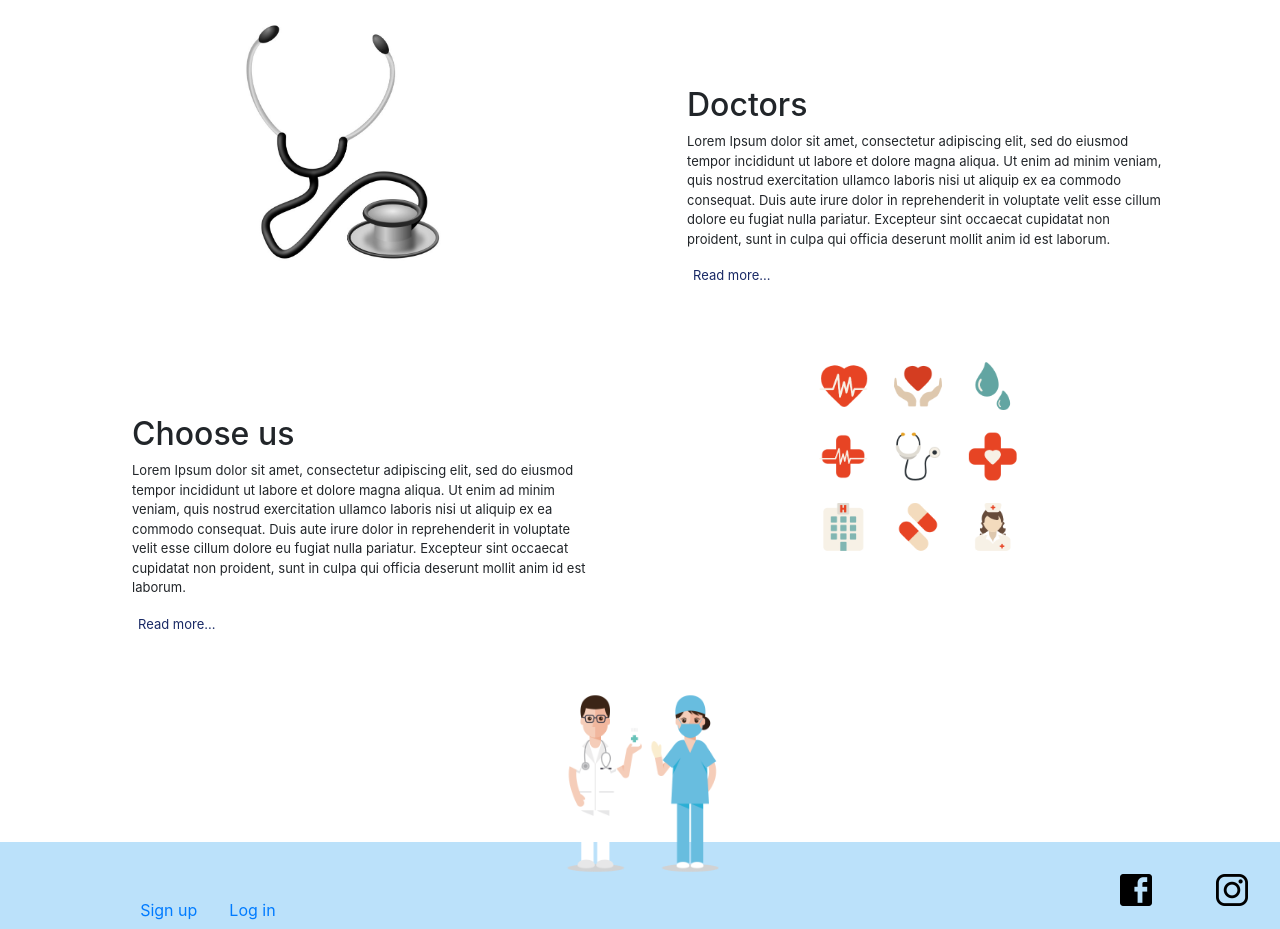
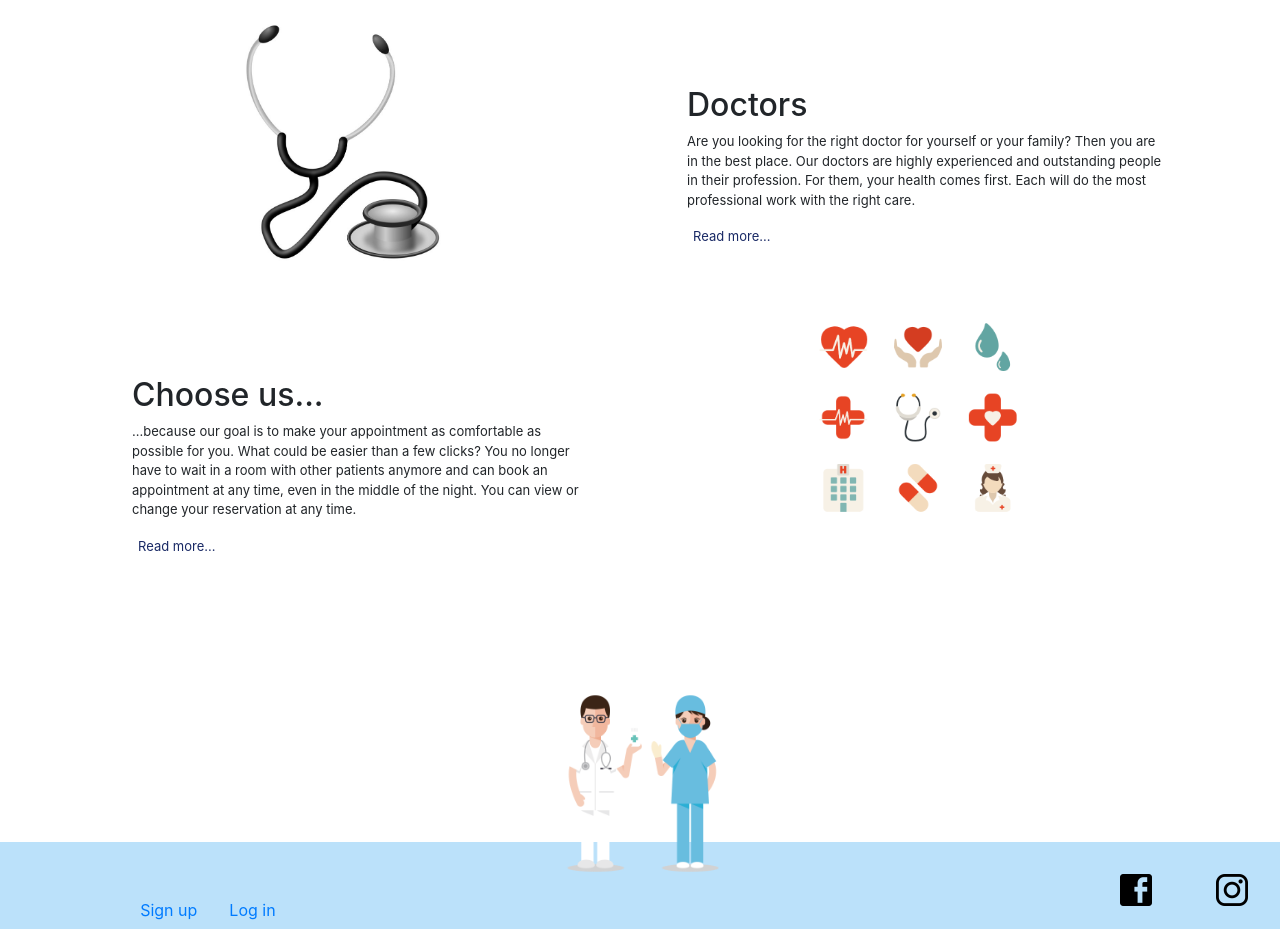
Before and after one commit to laszlobujak/docvisit, a React (Create React App) app in the folder frontend/docvisitui/: page / in a window 1280 px wide. Shown: the part 1640-2569 px from the top of the page. Built offline with nearby package versions, Linux system fonts and the light colour scheme; a web font is replaced by a local one.

Commit message:
marketing text added

```diff
--- a/frontend/docvisitui/src/pages/homepage/homepage.jsx
+++ b/frontend/docvisitui/src/pages/homepage/homepage.jsx
@@ -57,13 +57,10 @@
               <div className="text">
                 <h2>Doctors</h2>
                 <p>
-                  Lorem Ipsum dolor sit amet, consectetur adipiscing elit, sed do
-                  eiusmod tempor incididunt ut labore et dolore magna aliqua. Ut enim
-                  ad minim veniam, quis nostrud exercitation ullamco laboris nisi ut
-                  aliquip ex ea commodo consequat. Duis aute irure dolor in
-                  reprehenderit in voluptate velit esse cillum dolore eu fugiat nulla
-                  pariatur. Excepteur sint occaecat cupidatat non proident, sunt in
-                  culpa qui officia deserunt mollit anim id est laborum.
+                Are you looking for the right doctor for yourself or your family?
+                Then you are in the best place. Our doctors are highly experienced
+                and outstanding people in their profession. For them, your health comes first.
+                Each will do the most professional work with the right care.
                 </p>
                 <Link to="/doctors">
                   <button className="more-infos">Read more...</button>
@@ -75,15 +72,13 @@
             <div class="row">
               <div class="col-lg-6 col-sm-12">
                 <div className="text">
-                  <h2>Choose us</h2>
+                  <h2>Choose us...</h2>
                   <p>
-                    Lorem Ipsum dolor sit amet, consectetur adipiscing elit, sed do
-                    eiusmod tempor incididunt ut labore et dolore magna aliqua. Ut enim
-                    ad minim veniam, quis nostrud exercitation ullamco laboris nisi ut
-                    aliquip ex ea commodo consequat. Duis aute irure dolor in
-                    reprehenderit in voluptate velit esse cillum dolore eu fugiat nulla
-                    pariatur. Excepteur sint occaecat cupidatat non proident, sunt in
-                    culpa qui officia deserunt mollit anim id est laborum.
+                  ...because our goal is to make your appointment as comfortable as possible for you.
+                  What could be easier than a few clicks?
+                  You no longer have to wait in a room with other patients anymore
+                  and can book an appointment at any time, even in the middle of the night.
+                  You can view or change your reservation at any time.
                   </p>
                   <button className="more-infos">Read more...</button>
                 </div>
```
